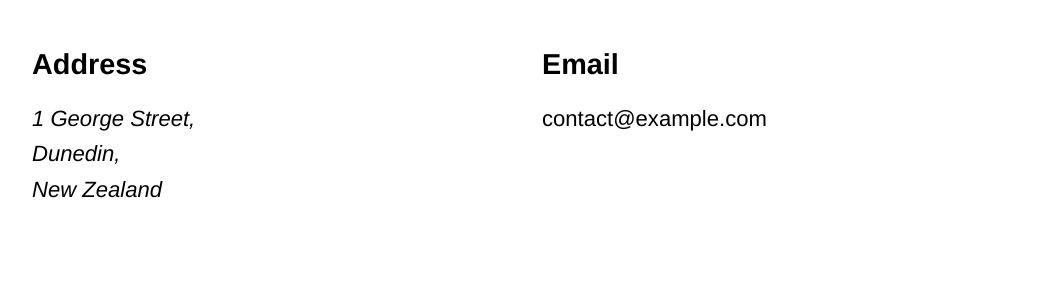
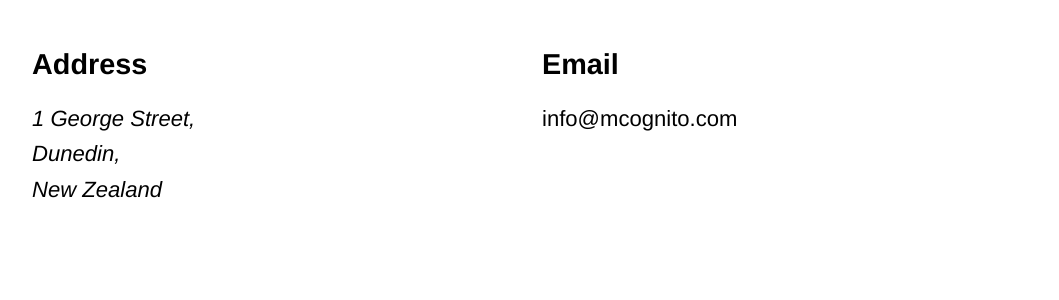
Before and after one commit to mCognitoLabs/mcognito.com, a Jekyll site: the page built from contact.html, in a window 1280 px wide and 900 px high, scrolled down 1751 px. Shown: the part 154-454 px from the top of the window, without its empty margins (108-1167 px from the left). Built offline with Jekyll 4.4.1, drawn with Linux system fonts in a browser that asks for light colours.

Commit message:
Update company.yml

```diff
--- a/_data/company.yml
+++ b/_data/company.yml
@@ -1,6 +1,6 @@
 title: McOgnito Labs
 description: Bringing the best experiences to the web for you and your clients.
-contact_email_address: contact@example.com
+contact_email_address: info@mcognito.com
 contact_phone_number: (03) 123 4567
-address: 123 Example Street, Gooseburb, 9876, Ducktown, New Zealand
-postal_address: PO Box 123, Ducktown, New Zealand
+address:
+postal_address:
```
